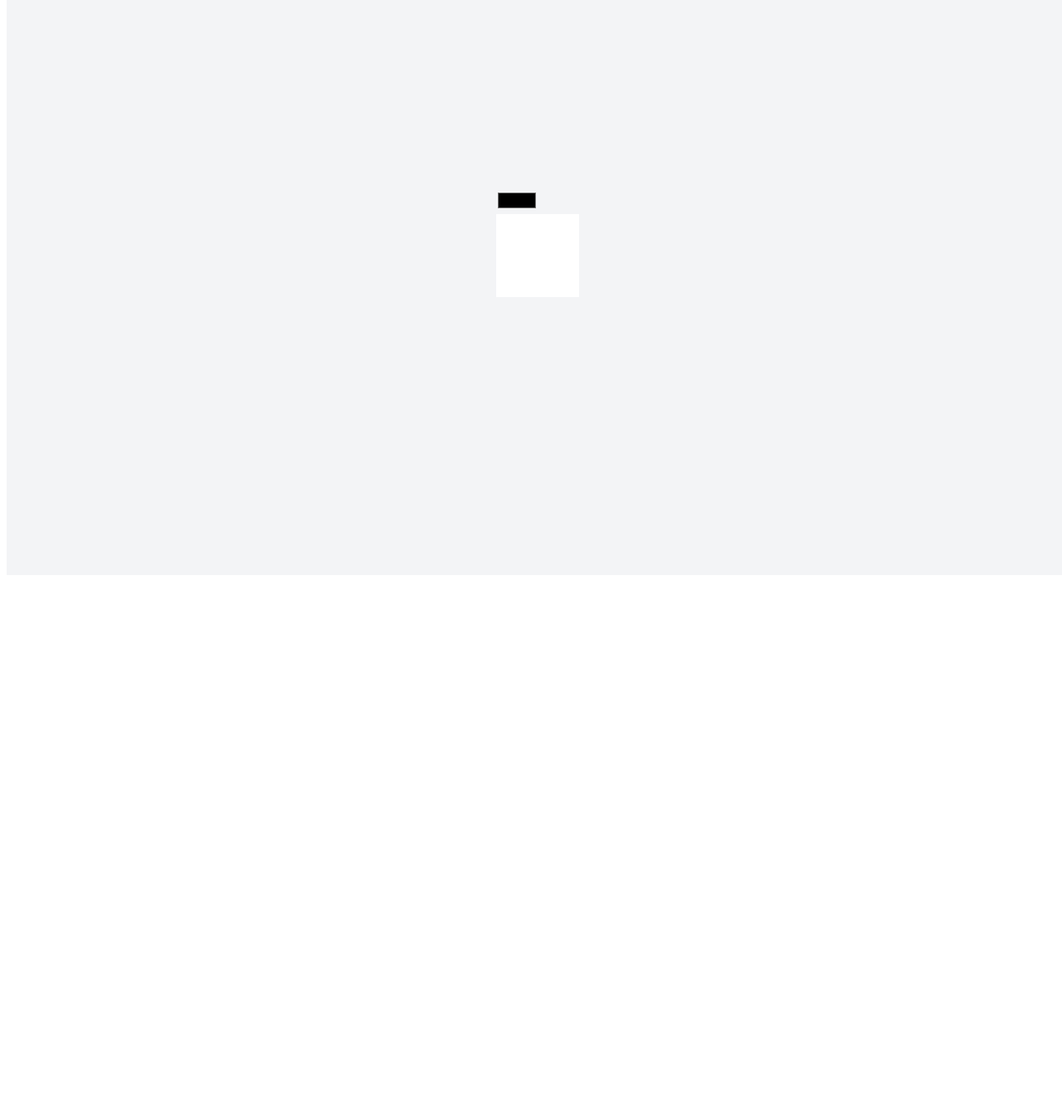
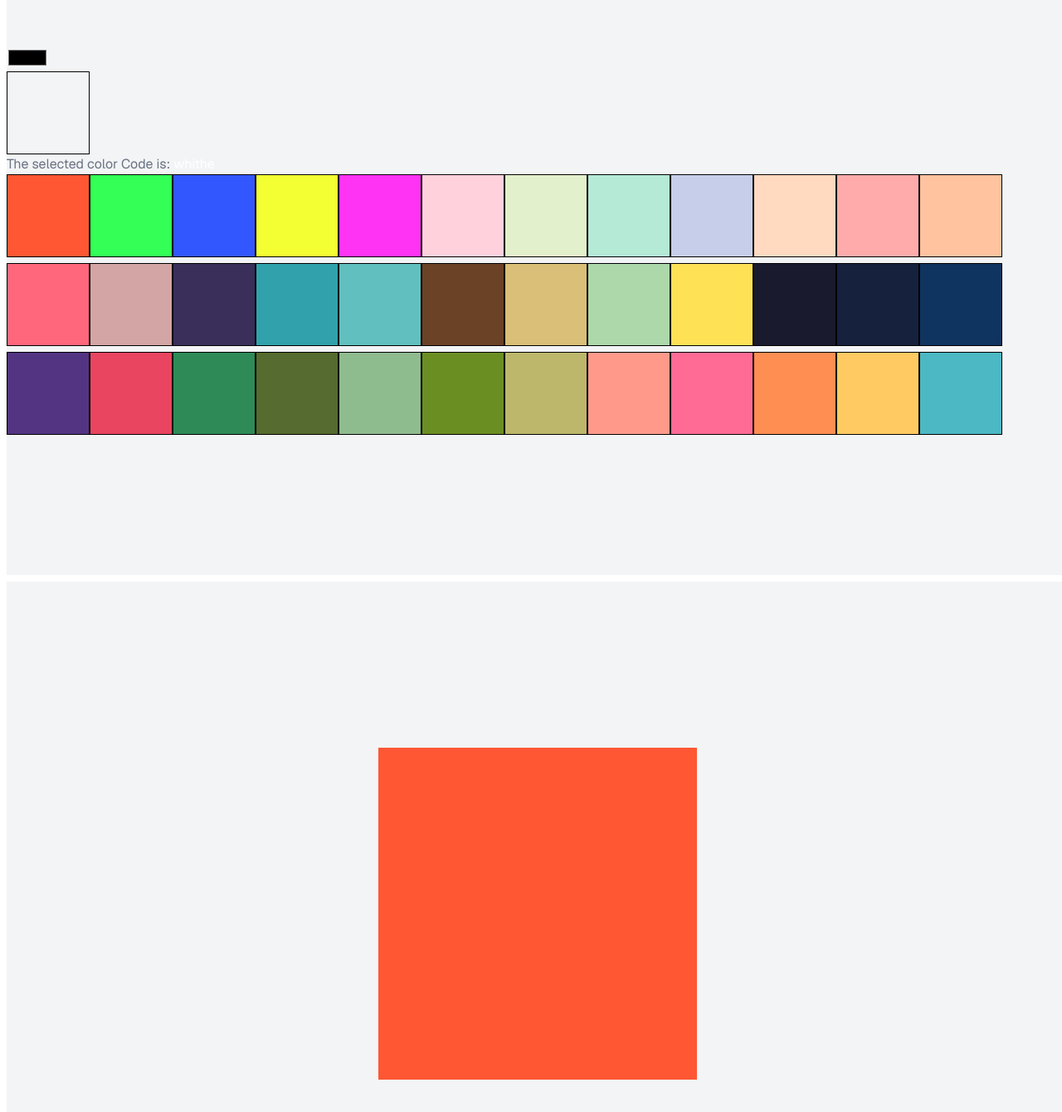
Before and after one commit to Mohib008/Friendslist, a Next.js app: page / in a window 1280 px wide. Shown: the part 2539-3879 px from the top of the page at 83% size. Before the commit the page ends 3240 px from the top, so only its background shows below. Built offline with nearby package versions, Linux system fonts and the light colour scheme.

Commit message:
new component added

```diff
--- a/Components/BgColor.jsx
+++ b/Components/BgColor.jsx
@@ -1,9 +1,11 @@
 import React from "react";
 import { useState } from "react";
+import color from "../Components/color";
 // This component allows the user to select a background color using an input of type color.
 
 function BgColor() {
-  const [bgColor, setBgColor] = useState("white");
+  const [bgColor, setBgColor] = useState("whithe");
+  // The useState hook is used to create a state variable bgColor with an initial value of "white".
 
   const handleChange = (e) => {
     setBgColor(e.target.value);
@@ -12,8 +14,45 @@ function BgColor() {
     <div>
       <input type="color" value={bgColor} onChange={handleChange} />
       <div
-        style={{ backgroundColor: bgColor, width: "100px", height: "100px" }}
+        // The input type color allows the user to select a color.
+        // The value of the input is set to the current background color.
+        // The onChange event updates the background color state when the user selects a new color.
+        // The div below displays the selected background color.
+        // The background color is set to the value of bgColor.
+        // The width and height are set to 100px, and a black border is added for visibility.
+        style={{
+          backgroundColor: bgColor,
+          width: "100px",
+          height: "100px",
+          border: "1px solid black",
+        }}
       ></div>
+      <div>
+        <p>
+          The selected color Code is:{" "}
+          <span style={{ backgroundColor: bgColor, color: "white" }}>
+            {bgColor}
+          </span>
+        </p>
+        {/* The selected color is displayed below the color input. */}
+        {/* The bgColor state variable is used to display the selected color. */}
+        {/* The bgColor state variable is used to store the selected background color. */}
+        {/* The setBgColor function is used to update the bgColor state variable when the user selects a new color. */}
+        <p>
+          {color.map((color) => (
+            <span
+              key={color}
+              style={{
+                backgroundColor: color,
+                width: "100px",
+                height: "100px",
+                border: "1px solid black",
+                display: "inline-block",
+              }}
+            ></span>
+          ))}
+        </p>
+      </div>
     </div>
   );
 }
--- /dev/null
+++ b/Components/colorChanger.jsx
@@ -0,0 +1,36 @@
+"use client"; // Required for Next.js 13+ (since we're using hooks)
+
+import { useState } from "react";
+import color from "../Components/color";
+
+export default function ColorChanger() {
+  const [bgColor, setBgColor] = useState(color[0]); // Initial background color
+  // The useState hook is used to create a state variable bgColor with an initial value of the first color in the array.
+
+  // Function to change the background color
+  const changeColor = () => {
+    const currentIndex = color.indexOf(bgColor);
+    const nextIndex = (currentIndex + 1) % color.length;
+    setBgColor(color[nextIndex]);
+    // The changeColor function updates the bgColor state variable to the next color in the array.
+    // It uses the indexOf method to find the current color's index and then calculates the next index using modulo operation.
+    // This ensures that when the end of the array is reached, it wraps around to the beginning.
+    // The setBgColor function is used to update the bgColor state variable with the new color.
+  };
+
+  return (
+    <div
+      style={{
+        backgroundColor: bgColor,
+        width: "30vw",
+        height: "50vh",
+        display: "flex",
+        justifyContent: "center",
+        alignItems: "center",
+        cursor: "pointer",
+        transition: "background-color 0.3s ease", // Smooth transition
+      }}
+      onClick={changeColor}
+    ></div>
+  );
+}
--- a/app/page.tsx
+++ b/app/page.tsx
@@ -5,6 +5,7 @@ import App from "../Components/app";
 import Footer from "../Components/footer";
 import FormAddFriend from "../Components/FormAddFriend";
 import BgColor from "../Components/BgColor";
+import ColorChanger from "../Components/colorChanger";
 
 export default function Home() {
   const [friends, setFriends] = useState<string[]>([]);
@@ -29,6 +30,9 @@ export default function Home() {
       <section className="grid grid-cols h-screen w-screen bg-gray-100 items-center justify-center gap-4">
         <BgColor />
       </section>
+      <section className="grid grid-cols h-screen w-screen bg-gray-100 items-center justify-center gap-4">
+        <ColorChanger />
+      </section>
     </div>
   );
 }
```
